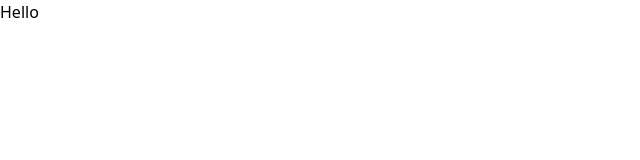
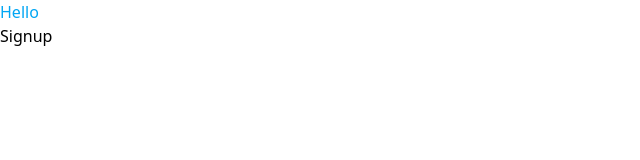
Before and after one commit to matthewrichards234/Discount-Notifications-Front, a React (Vite) app: page /signup in a window 1280 px wide. Before the commit this address had no page. Shown: the top 160 px of the page, without its empty margins (0-640 px from the left). Built offline with nearby package versions, Linux system fonts and the light colour scheme.

Commit message:
feat: Create boilerplates and router for login, signup, and profile - Changed title on index.html

```diff
--- a/src/App.tsx
+++ b/src/App.tsx
@@ -1,13 +1,17 @@
 import { Routes, Route } from "react-router";
 import "./index.css";
 import Profile from "./Profile";
+import Login from "./Login";
+import Signup from "./Signup";
 
 export function App() {
   return (
     <div>
-      <h1>Hello</h1>
+      <h1 className="font-medium text-sky-500">Hello</h1>
       <Routes>
         <Route path="/profile" element={<Profile />} />
+        <Route path="/login" element={<Login />} />
+        <Route path="/signup" element={<Signup />} />
       </Routes>
     </div>
   );
--- /dev/null
+++ b/src/Login.tsx
@@ -0,0 +1,9 @@
+export function Login() {
+  return (
+    <>
+      <h1>Login</h1>
+    </>
+  );
+}
+
+export default Login;
--- a/src/Profile.tsx
+++ b/src/Profile.tsx
@@ -1,7 +1,7 @@
 export function Profile() {
   return (
     <>
-      <h2>SCHYUH</h2>
+      <h2>Profile</h2>
     </>
   );
 }
--- /dev/null
+++ b/src/Signup.tsx
@@ -0,0 +1,9 @@
+export function Signup() {
+  return (
+    <>
+      <h1>Signup</h1>
+    </>
+  );
+}
+
+export default Signup;
--- a/src/index.html
+++ b/src/index.html
@@ -4,7 +4,7 @@
     <meta charset="UTF-8" />
     <meta name="viewport" content="width=device-width, initial-scale=1.0" />
     <link rel="icon" type="image/svg+xml" href="./logo.svg" />
-    <title>Bun + React</title>
+    <title>Discount Notifications</title>
     <script type="module" src="./frontend.tsx" async></script>
   </head>
   <body>
```
Also changed, not shown: 1 other file (tests, documents, lock files or other folders).
